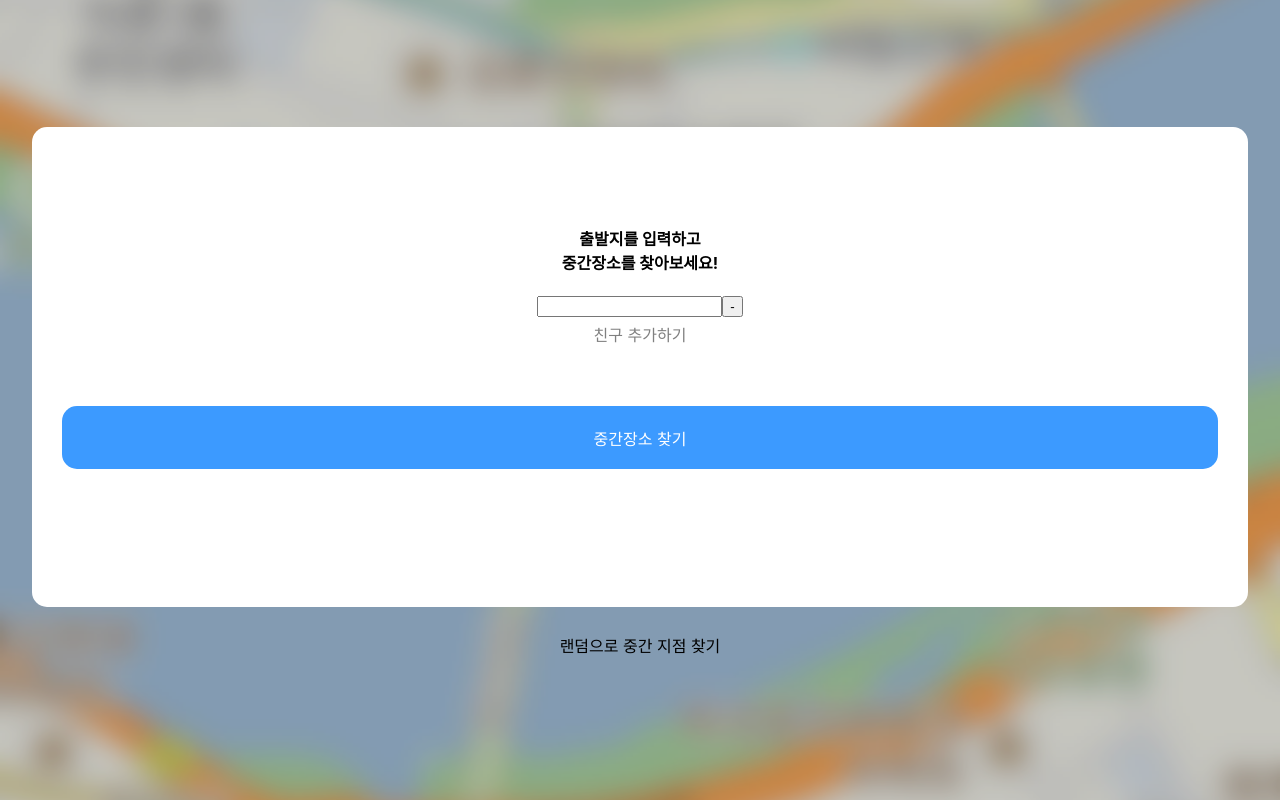
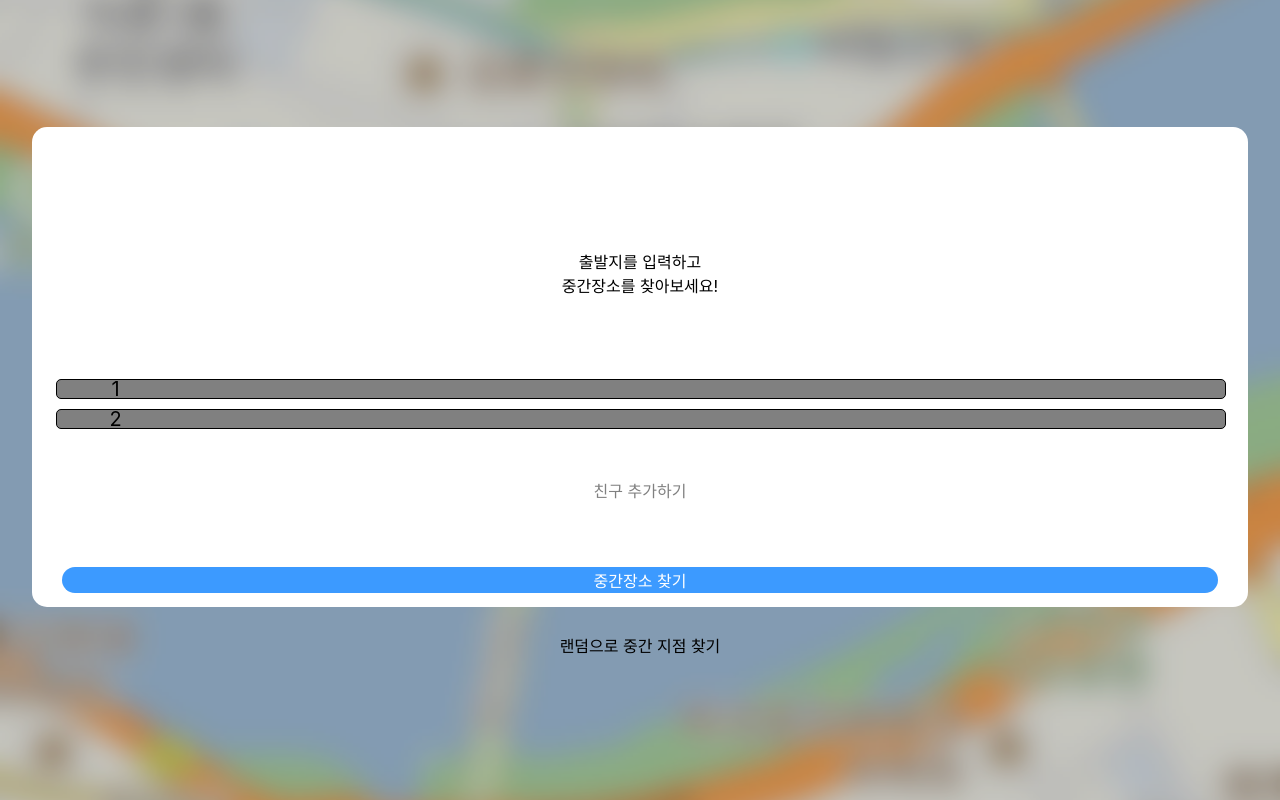
Before and after one commit to Team-Discipline/WeMeet_FrontEnd, a React (Create React App) app: page / in a window 1280 px wide. Built offline with nearby package versions, Linux system fonts and the light colour scheme.

Commit message:
Friend 추가 기능 /* 아이템 추가가 5개가 넘어가면 화면에 주어진 높이가 깨짐 */

```diff
--- /dev/null
+++ b/src/firstPage/atoms/Delete.tsx
@@ -0,0 +1,5 @@
+const Delete = () => {
+    return (
+        <div></div>
+    )
+}
--- /dev/null
+++ b/src/firstPage/atoms/Friend.tsx
@@ -0,0 +1,45 @@
+import styled from "styled-components";
+
+interface Item {
+    id: number;
+    location: string;
+}
+
+interface props {
+    index: number;
+    location: string;
+    deleteItem: (index: number) => void;
+    item: Item;
+}
+
+const Container = styled.div`
+  display: flex;
+  align-items: center;
+  background-color: gray;
+  height: 60%;
+  width: 96%;
+  font-size: 20px;
+  border-radius: 5px;
+  border: solid 1px black;
+  margin: 0px 0 2% 2%;
+`;
+
+const Number = styled.span`
+  width: 10%;
+`;
+const Location = styled.span`
+  width: 80%;
+`;
+const Button = styled.button`
+`;
+
+const Friend = ({item, index, location, deleteItem}: props) => {
+    return (
+        <Container>
+            <Number>{index + 1}</Number>
+            <Location>{location}</Location>
+            {location ? <Button onClick={() => deleteItem(item.id)}> -</Button> : ""}
+        </Container>
+    )
+}
+export default Friend;
--- a/src/firstPage/atoms/Title.tsx
+++ b/src/firstPage/atoms/Title.tsx
@@ -1,18 +1,19 @@
 import styled from "styled-components";
 
 const TitleText = styled.div`
+  width: 60%;
+  height: 10%;
   display: flex;
   justify-content: center;
   align-items: center;
-  width: 60%;
-
+  margin: 10% 0 5% 0;
 `;
 const Title = () => {
     return (
         <TitleText>
-            <h4>
+            <span>
                 출발지를 입력하고<br/>중간장소를 찾아보세요!
-            </h4>
+            </span>
         </TitleText>
     )
 }
--- a/src/firstPage/atoms/WhiteBoxButton.tsx
+++ b/src/firstPage/atoms/WhiteBoxButton.tsx
@@ -2,7 +2,7 @@ import styled from "styled-components";
 
 const ButtonBox = styled.div`
   width: 100%;
-  height: 13%;
+  height: 10%;
   padding: 5%;
 `;
 
--- a/src/firstPage/organisms/Friend.tsx
+++ /dev/null
@@ -1,61 +0,0 @@
-import styled from "styled-components";
-import React, {useRef, useState} from "react";
-import PlusFriend from "./PlusFriend";
-
-interface Item {
-    id: number;
-    location: string;
-}
-
-const ItemBox = styled.div``;
-
-const Friend = () => {
-    const nextID = useRef<number>(1);
-    const [inputItems, setInputItems] = useState<Item[]>([{id: 0, location: ""}]);
-
-    // 추가
-    const addItem = () => {
-        const input = {
-            id: nextID.current,
-            location: "",
-        };
-
-        setInputItems([...inputItems, input]);
-        nextID.current += 1;
-    };
-
-    // 삭제
-    const deleteItem = (index: number) => {
-        setInputItems(inputItems.filter((i) => i.id !== index));
-    };
-
-    const handleChange = (
-        e: React.ChangeEvent<HTMLInputElement>,
-        index: number
-    ) => {
-        if (index >= inputItems.length) return;
-
-        const inputItemsCopy: Item[] = JSON.parse(JSON.stringify(inputItems));
-        inputItemsCopy[index].location = e.target.value;
-        setInputItems(inputItemsCopy);
-    };
-
-    return (
-        <div>
-            {inputItems.map((item, index) => (
-                <ItemBox key={index}>
-                    <input
-                        type="text"
-                        className={`title-${index}`}
-                        onChange={(e) => handleChange(e, index)}
-                        value={item.location}
-                    />
-                    <button onClick={() => deleteItem(item.id)}> -</button>
-                </ItemBox>
-            ))}
-            <PlusFriend addItem={addItem}/>
-        </div>
-    );
-};
-
-export default Friend;
--- /dev/null
+++ b/src/firstPage/organisms/Friends.tsx
@@ -0,0 +1,79 @@
+import styled from "styled-components";
+import React, {useRef, useState} from "react";
+import PlusFriend from "./PlusFriend";
+import Friend from "../atoms/Friend";
+
+interface Item {
+    id: number;
+    location: string;
+}
+
+const DivContainer = styled.div`
+  width: 100%;
+  height: 60%;
+  display: flex;
+  justify-content: center;
+  align-items: center;
+  flex-direction: column;
+`;
+const FriendsContainer = styled.div`
+  overflow: scroll;
+  width: 100%;
+  height: 50%;
+  max-height: 70%;
+  justify-content: center;
+  align-items: center;
+  flex-direction: column;
+`;
+
+const ItemBox = styled.div`
+  width: 100%;
+  height: 40%;
+`;
+
+const Friends = () => {
+    const nextID = useRef<number>(2);
+    const [inputItems, setInputItems] = useState<Item[]>([{id: 0, location: ""}, {id: 1, location: ""}]);
+
+    // 추가
+    const addItem = () => {
+        const input = {
+            id: nextID.current,
+            location: "",
+        };
+
+        setInputItems([...inputItems, input]);
+        nextID.current += 1;
+    };
+
+    // 삭제
+    const deleteItem = (index: number) => {
+        setInputItems(inputItems.filter((i) => i.id !== index));
+    };
+
+    const handleChange = (
+        e: React.ChangeEvent<HTMLInputElement>,
+        index: number
+    ) => {
+        if (index >= inputItems.length) return;
+
+        const inputItemsCopy: Item[] = JSON.parse(JSON.stringify(inputItems));
+        inputItemsCopy[index].location = e.target.value;
+        setInputItems(inputItemsCopy);
+    };
+
+    return (
+        <DivContainer>
+            <FriendsContainer>
+                {inputItems.map((item, index) => (
+                    <ItemBox key={index}>
+                        <Friend item={item} index={index} location={item.location} deleteItem={deleteItem}/>
+                    </ItemBox>
+                ))}
+            </FriendsContainer>
+            <PlusFriend addItem={addItem}/>
+        </DivContainer>
+    );
+};
+
+export default Friends;
--- a/src/firstPage/organisms/InputBox.tsx
+++ b/src/firstPage/organisms/InputBox.tsx
@@ -3,7 +3,7 @@ import styled from 'styled-components';
 import RandomLocation from "./RandomLocation";
 import Title from "../atoms/Title";
 import WhiteBoxButton from "../atoms/WhiteBoxButton";
-import Friend from "./Friend";
+import Friends from "./Friends";
 
 const Container = styled.div`
   width: 100%;
@@ -11,15 +11,14 @@ const Container = styled.div`
   position: fixed;
   display: flex;
   justify-content: center;
+  align-items: center;
   flex-direction: column;
-  align-items: center;
 `;
 
 const WhiteBox = styled.div`
   border-radius: 15px;
   display: flex;
-  display: flex;
-  justify-content: center;
+  justify-content: space-between;
   align-items: center;
   flex-direction: column;
   width: 95vw;
@@ -31,7 +30,7 @@ const InputBox = () => {
         <Container>
             <WhiteBox>
                 <Title/>
-                <Friend/>
+                <Friends/>
                 <WhiteBoxButton/>
             </WhiteBox>
             <RandomLocation/>
```
